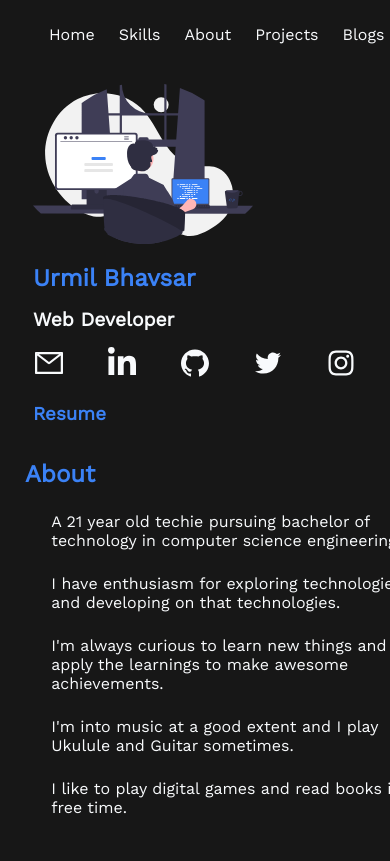
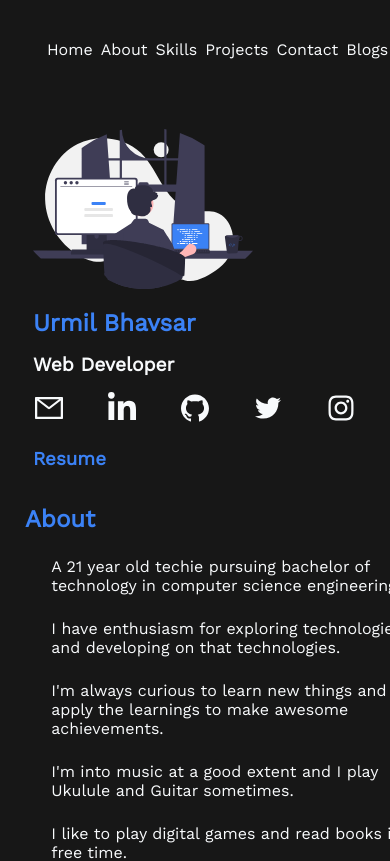
Before and after one commit to urmil22/portfolio-2.0, a React (Create React App) app: page / in a window 390 px wide. Shown: the top 861 px of the page. Built offline with nearby package versions, Linux system fonts and the light colour scheme.

Commit message:
fixed navbar responsiveness

```diff
--- a/src/App.css
+++ b/src/App.css
@@ -16,8 +16,12 @@ body{
   background-color: var(--primary-color)
 }
 
-header{
-  width: 50vw;
+html{
+  scroll-behavior: smooth;
+}
+
+nav{
+  width: 55vw;
   margin: 40px auto 60px auto;
   top: 0;
   left: 0;
@@ -128,7 +132,6 @@ section h1{
 }
 .project div{
   margin: 1rem;
-
 }
 
 .project a,p{
@@ -164,16 +167,17 @@ footer p {
   font-size: 1.3em;
 }
 
+
 @media only screen and (max-width: 700px) {
-  header{
-    width: 90vw;
-    margin: 25px auto 30px 25px;
+
+  nav {
+   width:80%;
   }
 
   nav ul li{
     list-style-type: none;
     display: inline-block;
-    margin-left: 1.5rem;
+    margin-left: 0.5rem;
   }
   section{
     width: 100vw;
--- a/src/components/About.js
+++ b/src/components/About.js
@@ -2,7 +2,7 @@ import React from 'react'
 
 const About = () => {
   return (
-    <section className='about'>
+    <section className='about' id='about'>
     <h1>About</h1>
       <p>A 21 year old techie pursuing bachelor of technology in computer science engineering.</p>
 
--- a/src/components/Contact.js
+++ b/src/components/Contact.js
@@ -8,7 +8,7 @@ import { AiOutlineInstagram } from 'react-icons/ai'
 
 const Contact = () => {
   return (
-    <section>
+    <section id='contact'>
     <h1>Contact</h1>
      <div className='contact'>
         <ul >
--- a/src/components/Navbar.js
+++ b/src/components/Navbar.js
@@ -2,17 +2,17 @@ import React from 'react'
 
 const Navbar = () => {
   return (
-     <header>
        <nav>
           <ul className='menu'>
             <li><a href='/'>Home</a></li>
-            <li><a href='/'>Skills</a></li>
-            <li><a href='/'>About</a></li>
-            <li><a href='/'>Projects</a></li>
+            <li><a href='#about'>About</a></li>
+            <li><a href='#skills'>Skills</a></li>
+            <li><a href='#projects'>Projects</a></li>
+            <li><a href='#contact'>Contact</a></li>
+
             <li><a href='https://medium.com/@urmil22' rel="noreferrer" target="_blank">Blogs</a></li>
           </ul>
        </nav>
-    </header>
   )
 }
 
--- a/src/components/Projects.js
+++ b/src/components/Projects.js
@@ -4,7 +4,7 @@ import { GoBrowser } from 'react-icons/go'
 
 const Projects = () => {
   return (
-    <section className='project'>
+    <section className='project' id='projects'>
         <h1>Projects</h1>
         <div>
             <h3>Expense Tracker</h3>
--- a/src/components/Skills.js
+++ b/src/components/Skills.js
@@ -12,7 +12,7 @@ import { FaGithub } from 'react-icons/fa';
 const Skills = () => {
   return (
     <>
-    <section>
+    <section id='skills'>
     <h1 style={{color:'var(--secondary-color)' }}>Skills</h1>
     </section>
     <section className='skills'>
```
